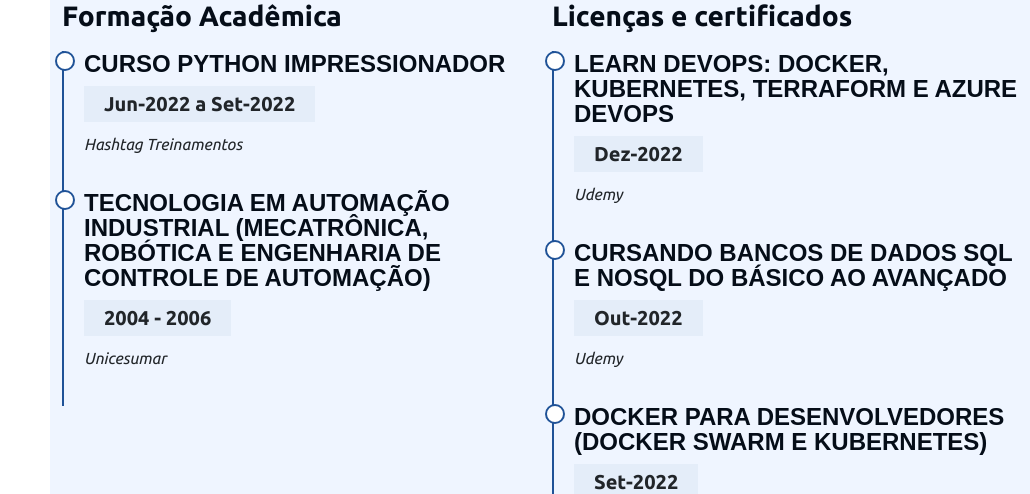
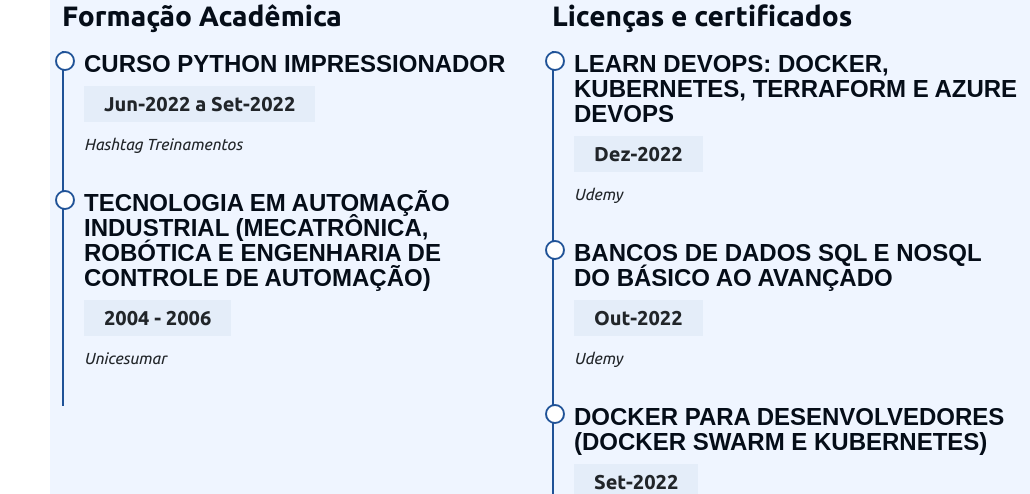
Before and after one commit to DeividBertapele/MyPortfolio_Flask, a Flask app: page / in a window 1280 px wide. Shown: the part 2024-2518 px from the top of the page, without its empty margins (250-1280 px from the left). Run offline with Flask 2, Linux system fonts and the light colour scheme; some libraries are stand-ins or nearby versions.

Commit message:
Atualização do portfolio

```diff
--- a/index.html
+++ b/index.html
@@ -181,7 +181,7 @@
                             <p><em> Udemy </em></p>
                         </div>
                         <div class='cv-item' data-anime="up">
-                            <h4> Cursando Bancos de Dados SQL e NoSQL do básico ao avançado </h4>
+                            <h4> Bancos de Dados SQL e NoSQL do básico ao avançado </h4>
                             <h5> Out-2022 </h5>
                             <p><em> Udemy </em></p>
                         </div>
--- a/templates/index.html
+++ b/templates/index.html
@@ -181,7 +181,7 @@
                             <p><em> Udemy </em></p>
                         </div>
                         <div class='cv-item' data-anime="up">
-                            <h4> Cursando Bancos de Dados SQL e NoSQL do básico ao avançado </h4>
+                            <h4> Bancos de Dados SQL e NoSQL do básico ao avançado </h4>
                             <h5> Out-2022 </h5>
                             <p><em> Udemy </em></p>
                         </div>
```
